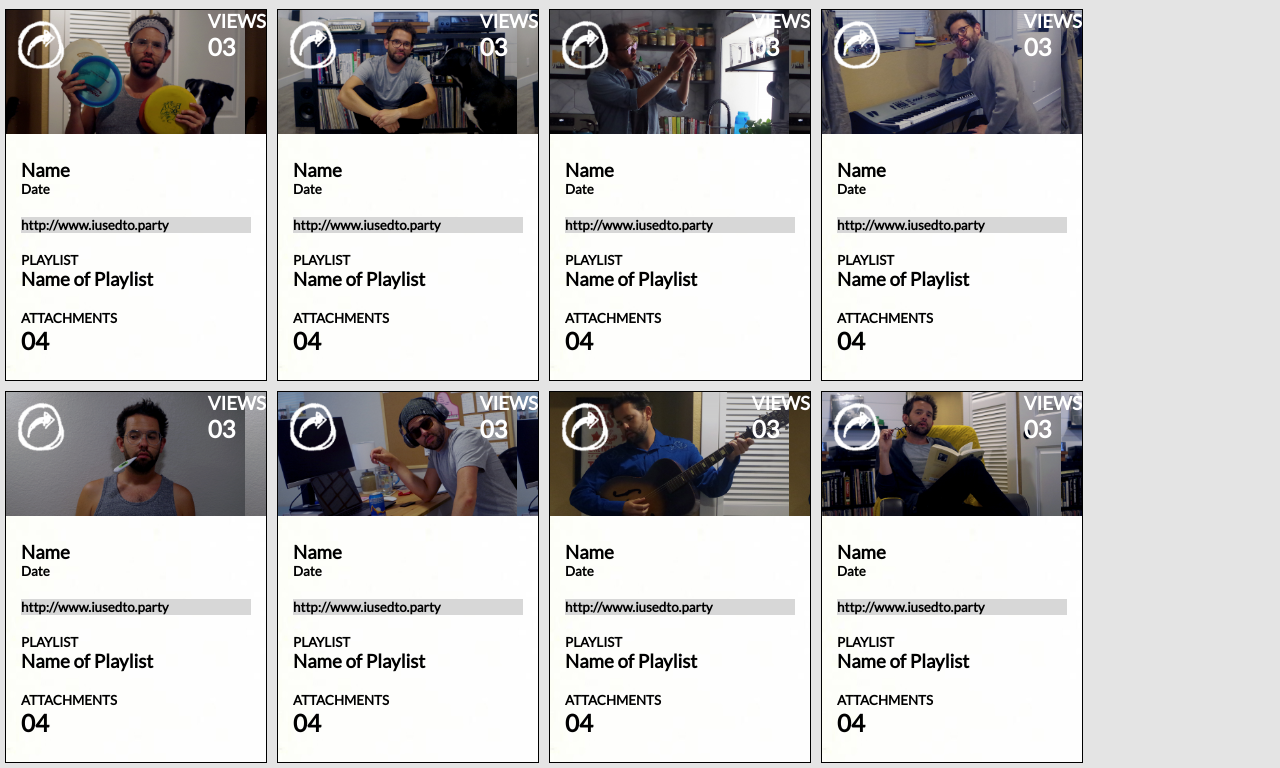
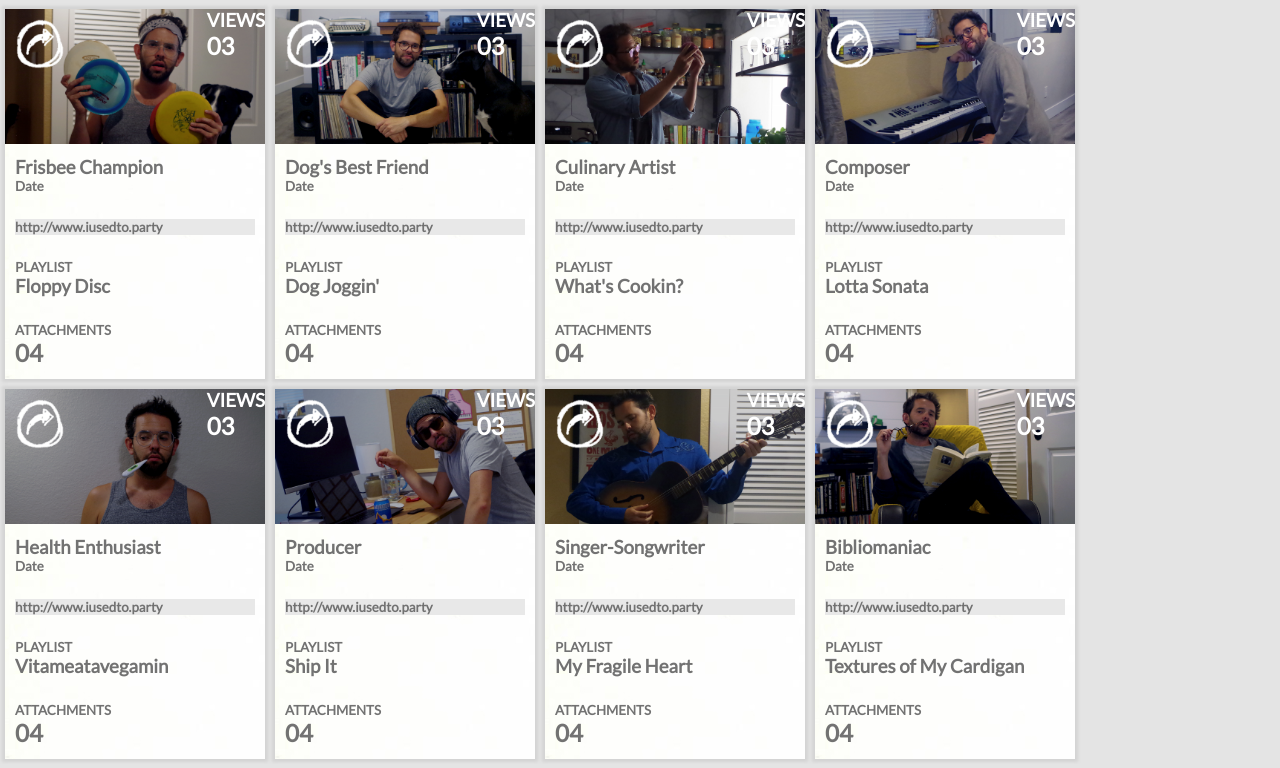
Before and after one commit to davidleach724/itsdave_staticcomp, a plain HTML site: page index.html in a window 1280 px wide. Shown: the part 215-983 px from the top of the page. Drawn offline with Linux system fonts and the light colour scheme.

Commit message:
Create names and playlists for cards

```diff
--- a/index.html
+++ b/index.html
@@ -51,7 +51,7 @@
       </div>
       <div class="bottom-card">
         <div class="card-name-date">
-          <h3>Name</h3>
+          <h3>Frisbee Champion</h3>
           <h3 class="secondary-text">Date</h4>
         </div>
         <div class="card-website">
@@ -59,7 +59,7 @@
         </div>
         <div class="card-playlist">
           <h3 class="secondary-text">PLAYLIST</h4>
-          <h3>Name of Playlist</h3>
+          <h3>Floppy Disc</h3>
         </div>
         <div class="card-attachment">
           <h3 class="secondary-text">ATTACHMENTS</h4>
@@ -77,7 +77,7 @@
       </div>
       <div class="bottom-card">
         <div class="card-name-date">
-          <h3>Name</h3>
+          <h3>Dog's Best Friend</h3>
           <h3 class="secondary-text">Date</h4>
         </div>
         <div class="card-website">
@@ -85,7 +85,7 @@
         </div>
         <div class="card-playlist">
           <h3 class="secondary-text">PLAYLIST</h4>
-          <h3>Name of Playlist</h3>
+          <h3>Dog Joggin'</h3>
         </div>
         <div class="card-attachment">
           <h3 class="secondary-text">ATTACHMENTS</h4>
@@ -103,7 +103,7 @@
       </div>
       <div class="bottom-card">
         <div class="card-name-date">
-          <h3>Name</h3>
+          <h3>Culinary Artist</h3>
           <h3 class="secondary-text">Date</h4>
         </div>
         <div class="card-website">
@@ -111,7 +111,7 @@
         </div>
         <div class="card-playlist">
           <h3 class="secondary-text">PLAYLIST</h4>
-          <h3>Name of Playlist</h3>
+          <h3>What's Cookin?</h3>
         </div>
         <div class="card-attachment">
           <h3 class="secondary-text">ATTACHMENTS</h4>
@@ -129,7 +129,7 @@
       </div>
       <div class="bottom-card">
         <div class="card-name-date">
-          <h3>Name</h3>
+          <h3>Composer</h3>
           <h3 class="secondary-text">Date</h4>
         </div>
         <div class="card-website">
@@ -137,7 +137,7 @@
         </div>
         <div class="card-playlist">
           <h3 class="secondary-text">PLAYLIST</h4>
-          <h3>Name of Playlist</h3>
+          <h3>Lotta Sonata</h3>
         </div>
         <div class="card-attachment">
           <h3 class="secondary-text">ATTACHMENTS</h4>
@@ -155,7 +155,7 @@
       </div>
       <div class="bottom-card">
         <div class="card-name-date">
-          <h3>Name</h3>
+          <h3>Health Enthusiast</h3>
           <h3 class="secondary-text">Date</h4>
         </div>
         <div class="card-website">
@@ -163,7 +163,7 @@
         </div>
         <div class="card-playlist">
           <h3 class="secondary-text">PLAYLIST</h4>
-          <h3>Name of Playlist</h3>
+          <h3>Vitameatavegamin</h3>
         </div>
         <div class="card-attachment">
           <h3 class="secondary-text">ATTACHMENTS</h4>
@@ -181,7 +181,7 @@
       </div>
       <div class="bottom-card">
         <div class="card-name-date">
-          <h3>Name</h3>
+          <h3>Producer</h3>
           <h3 class="secondary-text">Date</h4>
         </div>
         <div class="card-website">
@@ -189,7 +189,7 @@
         </div>
         <div class="card-playlist">
           <h3 class="secondary-text">PLAYLIST</h4>
-          <h3>Name of Playlist</h3>
+          <h3>Ship It</h3>
         </div>
         <div class="card-attachment">
           <h3 class="secondary-text">ATTACHMENTS</h4>
@@ -207,7 +207,7 @@
       </div>
       <div class="bottom-card">
         <div class="card-name-date">
-          <h3>Name</h3>
+          <h3>Singer-Songwriter</h3>
           <h3 class="secondary-text">Date</h4>
         </div>
         <div class="card-website">
@@ -215,7 +215,7 @@
         </div>
         <div class="card-playlist">
           <h3 class="secondary-text">PLAYLIST</h4>
-          <h3>Name of Playlist</h3>
+          <h3>My Fragile Heart</h3>
         </div>
         <div class="card-attachment">
           <h3 class="secondary-text">ATTACHMENTS</h4>
@@ -233,7 +233,7 @@
       </div>
       <div class="bottom-card">
         <div class="card-name-date">
-          <h3>Name</h3>
+          <h3>Bibliomaniac</h3>
           <h3 class="secondary-text">Date</h4>
         </div>
         <div class="card-website">
@@ -241,7 +241,7 @@
         </div>
         <div class="card-playlist">
           <h3 class="secondary-text">PLAYLIST</h4>
-          <h3>Name of Playlist</h3>
+          <h3>Textures of My Cardigan</h3>
         </div>
         <div class="card-attachment">
           <h3 class="secondary-text">ATTACHMENTS</h4>
--- a/styles.css
+++ b/styles.css
@@ -13,6 +13,7 @@ body {
 nav {
   display: flex;
   justify-content: space-between;
+  flex-wrap: wrap-reverse;
   background: rgb(84, 83, 83);
   color: rgb(188, 188, 188);
 }
@@ -71,16 +72,18 @@ h4 {
 .user-card-section {
   display: flex;
   flex-wrap: wrap;
+  /* justify-content: space-around; */
 }
 
 h1 {
   margin: 20px;
+  color: rgb(78, 78, 78)
 }
 
 .user-card {
   display: flex;
   flex-direction: column;
-  border: solid black 1px;
+  box-shadow: 0 0 3px 3px rgb(211, 211, 211);
   height: 370px;
   width: 260px;
   margin: 5px;
@@ -100,11 +103,13 @@ h1 {
   display: flex;
   flex-direction: column;
   justify-content: space-around;
-  padding: 15px;
+  padding-left: 10px;
+  padding-right: 10px;
+  color: rgb(114, 114, 114);
 }
 
 .card-website {
-  background-color: rgb(215, 215, 215);
+  background-color: rgb(232, 232, 232);
 }
 
 #card1 {
```
